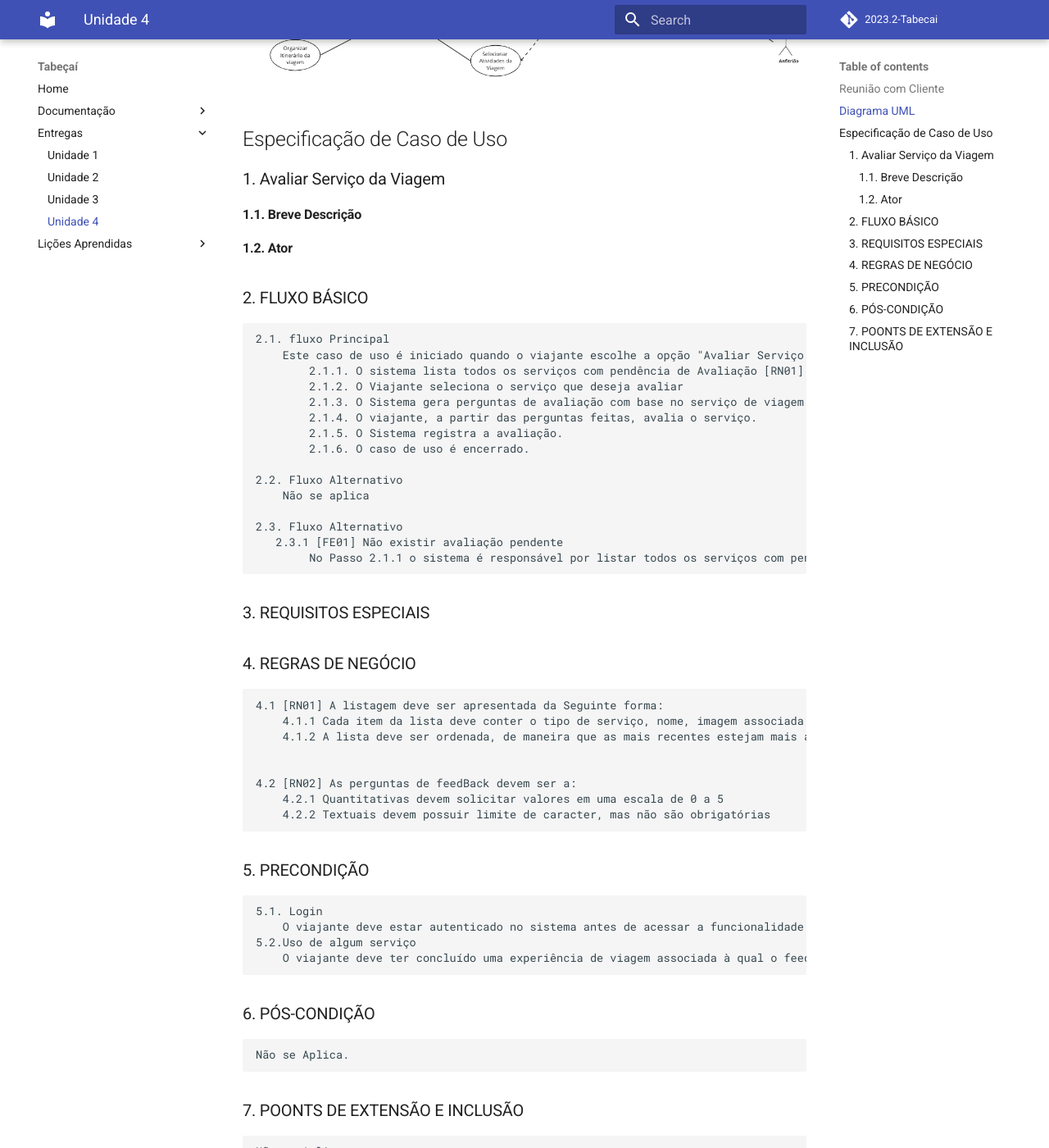
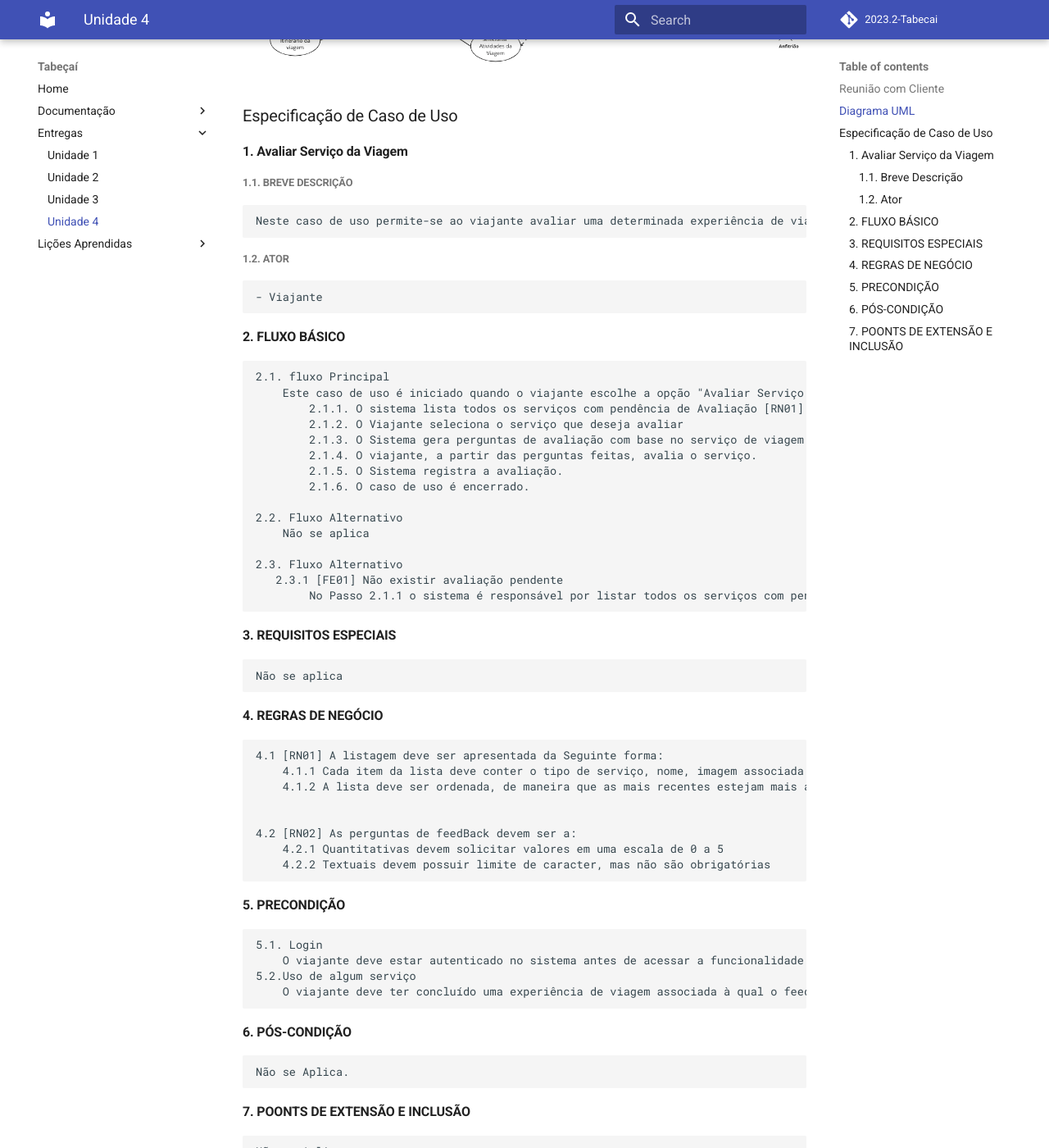
Before and after one commit to mdsreq-fga-unb/2023.2-Tabecai, an MkDocs documentation site: the page built from docs/entrega_4.md, in a window 1280 px wide and 1400 px high, scrolled down 971 px. Shown: the whole window at 82% size. Built offline with MkDocs 1.6.1 and Material for MkDocs 9.7.7, drawn with Linux system fonts in a browser that asks for light colours; comment, search, counter and statistics services are not loaded.

Commit message:
feat: dados de entrega

```diff
--- a/docs/entrega_4.md
+++ b/docs/entrega_4.md
@@ -1,18 +1,20 @@
-## Reunião com Cliente
+### Reunião com Cliente
 <iframe width="768" height="432" src="https://www.youtube.com/watch?v=vuhkUjsRhJo" frameborder="0" scrolling="no" allow="fullscreen; clipboard-read; clipboard-write" allowfullscreen></iframe>
 
 
-## Diagrama UML
+### Diagrama UML
 
 ![Alt text](./assets/diagramaUML.png)
 
-## Especificação de Caso de Uso
+### Especificação de Caso de Uso
 
-### 1. Avaliar Serviço da Viagem
-#### 1.1. Breve Descrição
-#### 1.2. Ator
+#### 1. Avaliar Serviço da Viagem
+##### 1.1. Breve Descrição
+    Neste caso de uso permite-se ao viajante avaliar uma determinada experiência de viagem, acomodação ou atividade, já realizada por ele, adquirida a partir da aplicação. O FeedBack é salvo e registrado, tornando-se público aos demais viajantes interessados. Possibilitando que outros usuários possam averiguar a qualidade do serviço em questão e que o sistema entenda o gosto do viajante para futuras ofertas oferecidas.
+##### 1.2. Ator
+    - Viajante
 
-### 2.	FLUXO BÁSICO
+#### 2.	FLUXO BÁSICO
     2.1. fluxo Principal
         Este caso de uso é iniciado quando o viajante escolhe a opção "Avaliar Serviço da Viagem".
             2.1.1. O sistema lista todos os serviços com pendência de Avaliação [RN01] [FE01]
@@ -29,9 +31,10 @@
        2.3.1 [FE01] Não existir avaliação pendente
             No Passo 2.1.1 o sistema é responsável por listar todos os serviços com pendência de Avaliação, caso nenhuma pendência exista é exibido a mensagem “Não existem avaliações pendentes”. O sistema Avança para o passo 2.1.6
 
-### 3.	REQUISITOS ESPECIAIS
+#### 3.	REQUISITOS ESPECIAIS
+    Não se aplica
 
-### 4.	REGRAS DE NEGÓCIO
+#### 4.	REGRAS DE NEGÓCIO
     4.1 [RN01] A listagem deve ser apresentada da Seguinte forma:
         4.1.1 Cada item da lista deve conter o tipo de serviço, nome, imagem associada a ele e a data de quando foi usufruído
         4.1.2 A lista deve ser ordenada, de maneira que as mais recentes estejam mais acima
@@ -41,13 +44,13 @@
         4.2.1 Quantitativas devem solicitar valores em uma escala de 0 a 5
         4.2.2 Textuais devem possuir limite de caracter, mas não são obrigatórias
 
-### 5.	PRECONDIÇÃO
+#### 5.	PRECONDIÇÃO
     5.1. Login
         O viajante deve estar autenticado no sistema antes de acessar a funcionalidade de feedback da experiência de viagem.
     5.2.Uso de algum serviço
         O viajante deve ter concluído uma experiência de viagem associada à qual o feedback será fornecido.
 
-### 6.	PÓS-CONDIÇÃO
+#### 6.	PÓS-CONDIÇÃO
     Não se Aplica.
-### 7. POONTS DE EXTENSÃO E INCLUSÃO
+#### 7. POONTS DE EXTENSÃO E INCLUSÃO
     Não se Aplica.
```
